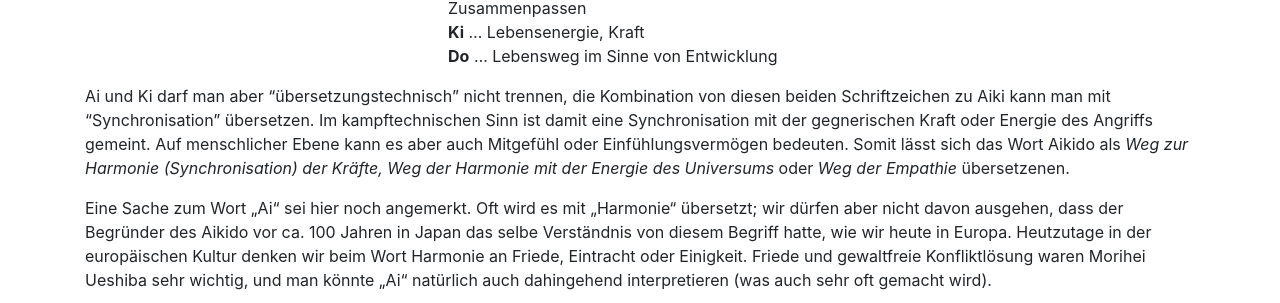
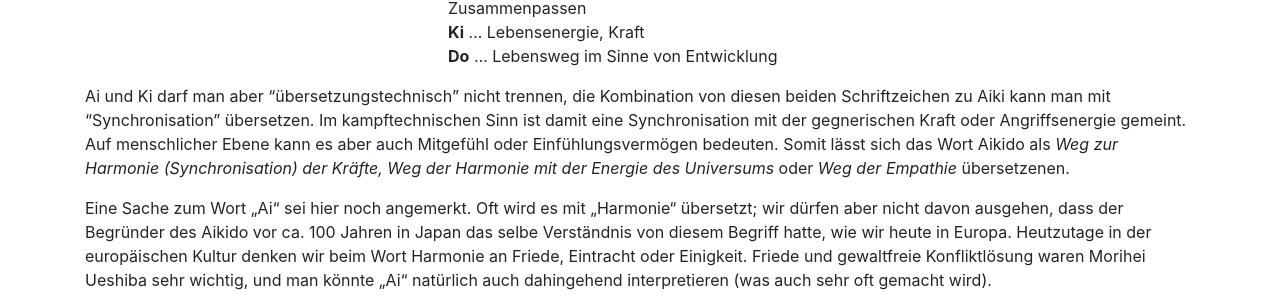
Before and after one commit to TWachs/aikinomichi-linz, a Jekyll site: the page built from aikido.md, in a window 1280 px wide. Shown: the part 590-893 px from the top of the page. Built offline with Jekyll 4.4.1, drawn with Linux system fonts in a browser that asks for light colours; nearby versions of some CDN libraries.

Commit message:
Update aikido.md

```diff
--- a/aikido.md
+++ b/aikido.md
@@ -22,7 +22,7 @@ Sehen wir uns im ersten Schritt die einzelnen Silben des Wortes Ai-ki-do an:
 **Do** … Lebensweg im Sinne von Entwicklung
 </div>
 <div class="container" markdown="1">
-Ai und Ki darf man aber "übersetzungstechnisch" nicht trennen, die Kombination von diesen beiden Schriftzeichen zu Aiki kann man mit "Synchronisation" übersetzen. Im kampftechnischen Sinn ist damit eine Synchronisation mit der gegnerischen Kraft oder Energie des Angriffs gemeint. Auf menschlicher Ebene kann es aber auch Mitgefühl oder Einfühlungsvermögen bedeuten. Somit lässt sich das Wort Aikido als _Weg zur Harmonie (Synchronisation) der Kräfte, Weg der Harmonie mit der Energie des Universums_ oder _Weg der Empathie_ übersetzenen.
+Ai und Ki darf man aber "übersetzungstechnisch" nicht trennen, die Kombination von diesen beiden Schriftzeichen zu Aiki kann man mit "Synchronisation" übersetzen. Im kampftechnischen Sinn ist damit eine Synchronisation mit der gegnerischen Kraft oder Angriffsenergie gemeint. Auf menschlicher Ebene kann es aber auch Mitgefühl oder Einfühlungsvermögen bedeuten. Somit lässt sich das Wort Aikido als _Weg zur Harmonie (Synchronisation) der Kräfte, Weg der Harmonie mit der Energie des Universums_ oder _Weg der Empathie_ übersetzenen.
 
 Eine Sache zum Wort „Ai“ sei hier noch angemerkt. Oft wird es mit „Harmonie“ übersetzt; wir dürfen aber nicht davon ausgehen, dass der Begründer des Aikido vor ca. 100 Jahren in Japan das selbe Verständnis von diesem Begriff hatte, wie wir heute in Europa. Heutzutage in der europäischen Kultur denken wir beim Wort Harmonie an Friede, Eintracht oder Einigkeit. Friede und gewaltfreie Konfliktlösung waren Morihei Ueshiba sehr wichtig, und man könnte „Ai“ natürlich auch dahingehend interpretieren (was auch sehr oft gemacht wird).
 
```
